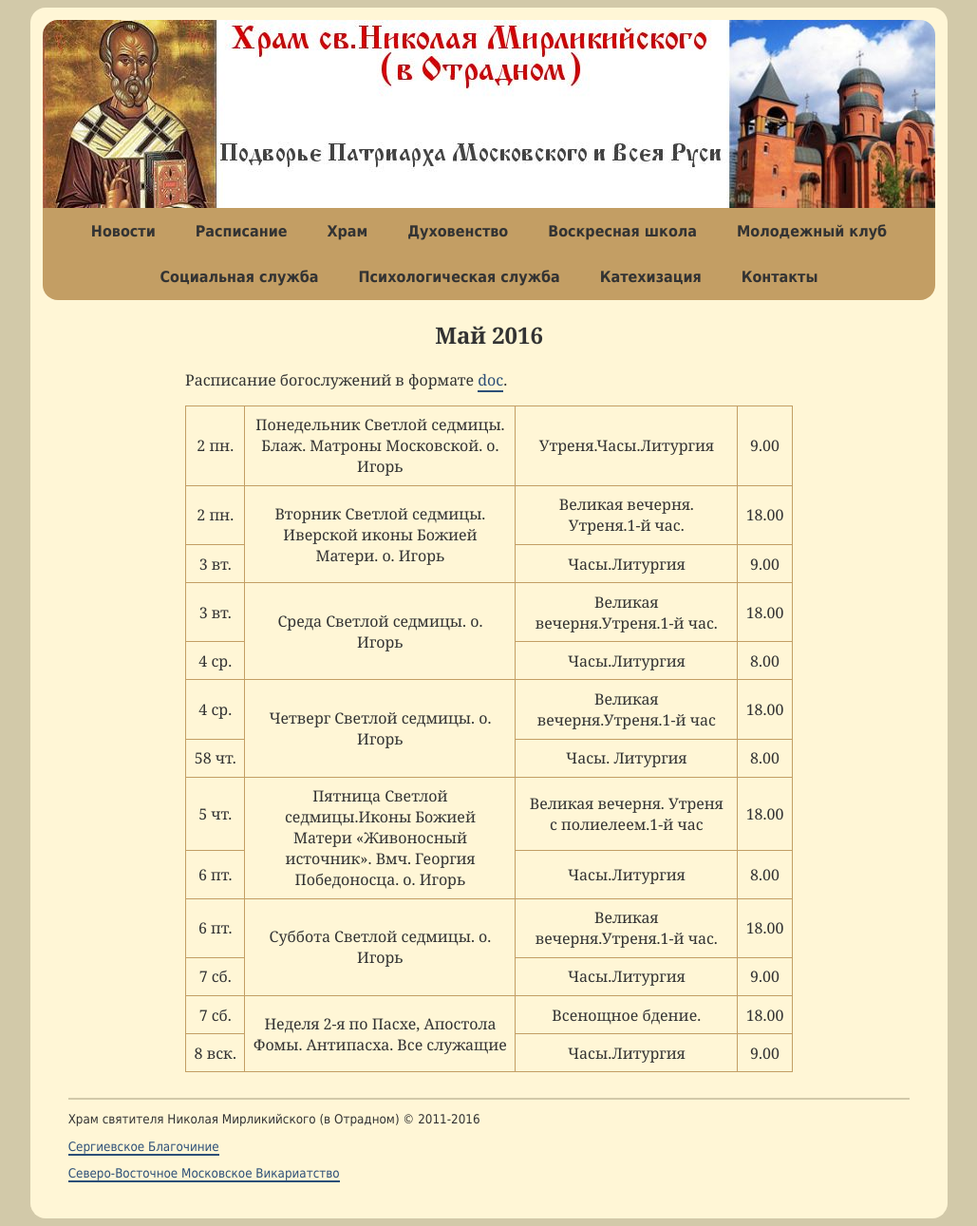
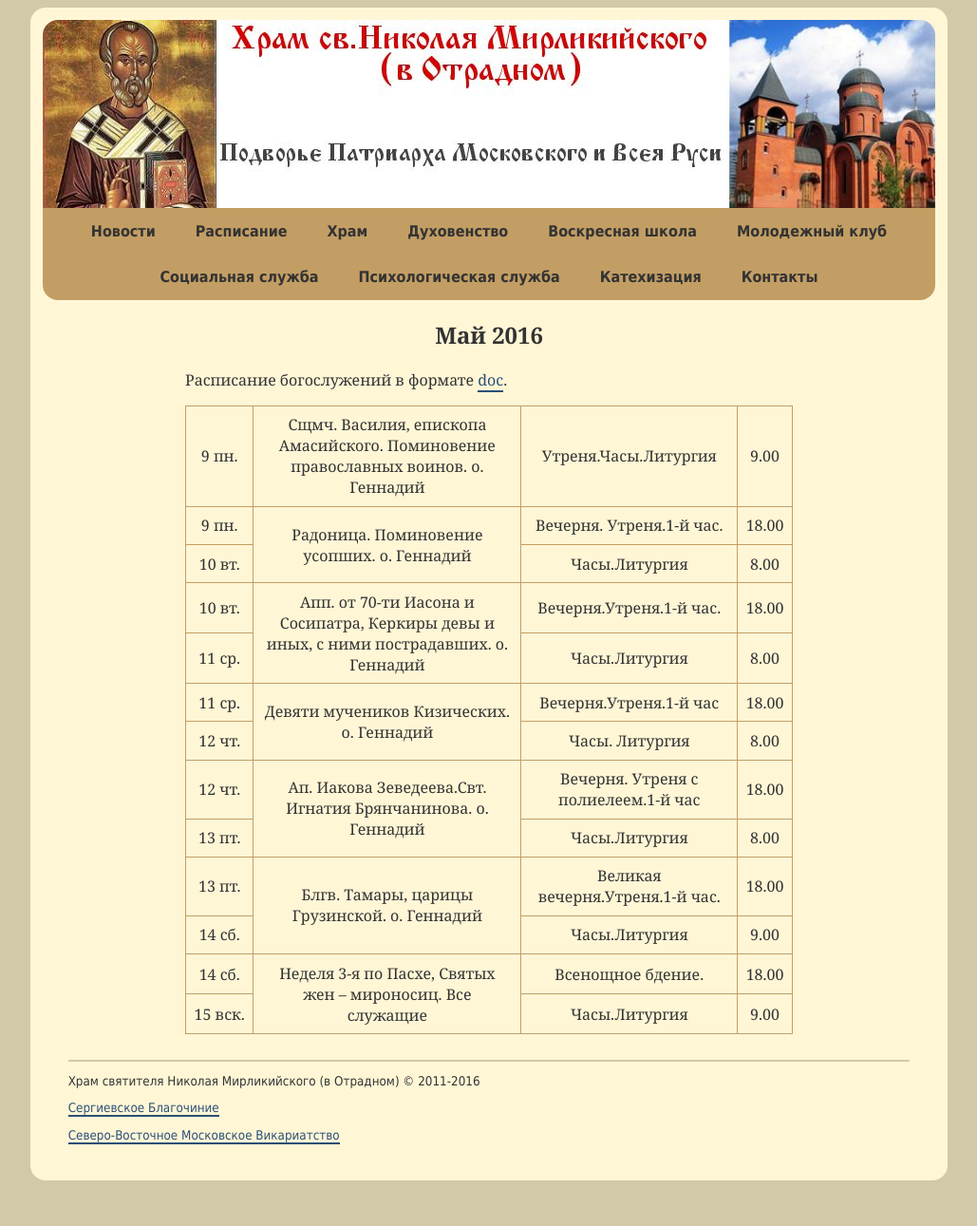
Before and after one commit to hramotradnoe/hramotradnoe.github.io, a Jekyll site: the page built from schedule/index.html, in a window 1280 px wide. Shown: the whole page at 95% size, without its empty margins (125-1154 px from the left). Built offline with Jekyll 4.4.1, drawn with Linux system fonts in a browser that asks for light colours; after the commit the page ends 1251 px from its top, so only the background shows below that.

Commit message:
Update schedule.yml

```diff
--- a/_data/schedule.yml
+++ b/_data/schedule.yml
@@ -1,56 +1,56 @@
 period: Май 2016
 link: "https://docs.google.com/document/d/1NczJDhuGR3n7_D82GvpvFZWMSCdoUYXvF8RaEEH-3HI/edit"
 timetable:
- - description : "Понедельник Светлой седмицы. Блаж.  Матроны Московской. о. Игорь"
+ - description : "Сщмч. Василия, епископа Амасийского. Поминовение православных воинов. о. Геннадий"
    services    :
-      - day   : 2&nbsp;пн.
+      - day   : 9&nbsp;пн.
         time  : '9.00'
         title : "Утреня.Часы.Литургия"
- - description : "Вторник Светлой седмицы. Иверской иконы Божией Матери. о. Игорь"
+ - description : "Радоница. Поминовение усопших. о. Геннадий"
    services    :
-      - day   : 2&nbsp;пн.
+      - day   : 9&nbsp;пн.
         time  : '18.00'
-        title : "Великая вечерня. Утреня.1-й час."
-      - day   : 3&nbsp;вт.
+        title : "Вечерня. Утреня.1-й час."
+      - day   : 10&nbsp;вт.
+        time  : '8.00'
+        title : "Часы.Литургия"
+ - description : "Апп. от 70-ти Иасона и Сосипатра, Керкиры девы и иных, с ними пострадавших. о. Геннадий"
+   services    :
+      - day   : 10&nbsp;вт.
+        time  : '18.00'
+        title : "Вечерня.Утреня.1-й час."
+      - day   : 11&nbsp;ср.
+        time  : '8.00'
+        title : "Часы.Литургия"
+ - description : "Девяти мучеников Кизических. о. Геннадий "
+   services    :
+      - day   : 11&nbsp;ср.
+        time  : '18.00'
+        title : "Вечерня.Утреня.1-й час"
+      - day   : 12&nbsp;чт.
+        time  : '8.00'
+        title : "Часы. Литургия"
+ - description : "Ап. Иакова Зеведеева.Свт. Игнатия Брянчанинова. о. Геннадий"
+   services    :
+      - day   : 12&nbsp;чт.
+        time  : '18.00'
+        title : "Вечерня. Утреня с полиелеем.1-й час"
+      - day   : 13&nbsp;пт.
+        time  : '8.00'
+        title : "Часы.Литургия"
+ - description : "Блгв. Тамары, царицы Грузинской. о. Геннадий"
+   services    :
+      - day   : 13&nbsp;пт.
+        time  : '18.00'
+        title : "Великая вечерня.Утреня.1-й час."
+      - day   : 14&nbsp;сб.
         time  : '9.00'
         title : "Часы.Литургия"
- - description : "Среда Светлой седмицы. о. Игорь"
+ - description : "Неделя 3-я по Пасхе, Святых жен – мироносиц. Все служащие"
    services    :
-      - day   : 3&nbsp;вт.
+      - day   : 14&nbsp;сб.
         time  : '18.00'
-        title : "Великая вечерня.Утреня.1-й час."
-      - day   : 4&nbsp;ср.
-        time  : '8.00'
-        title : "Часы.Литургия"
- - description : "Четверг Светлой седмицы. о. Игорь "
-   services    :
-      - day   : 4&nbsp;ср.
-        time  : '18.00'
-        title : "Великая вечерня.Утреня.1-й час"
-      - day   : 58&nbsp;чт.
-        time  : '8.00'
-        title : "Часы. Литургия"
- - description : "Пятница Светлой седмицы.Иконы Божией Матери «Живоносный источник». Вмч. Георгия Победоносца. о. Игорь"
-   services    :
-      - day   : 5&nbsp;чт.
-        time  : '18.00'
-        title : "Великая вечерня. Утреня с полиелеем.1-й час"
-      - day   : 6&nbsp;пт.
-        time  : '8.00'
-        title : "Часы.Литургия"
- - description : "Суббота Светлой седмицы. о. Игорь"
-   services    :
-      - day   : 6&nbsp;пт.
-        time  : '18.00'
-        title : "Великая вечерня.Утреня.1-й час."
-      - day   : 7&nbsp;сб.
+        title : "Всенощное бдение."
+      - day   : 15&nbsp;вск.
         time  : '9.00'
         title : "Часы.Литургия"
- - description : "Неделя 2-я по Пасхе, Апостола Фомы. Антипасха. Все служащие"
-   services    :
-      - day   : 7&nbsp;сб.
-        time  : '18.00'
-        title : "Всенощное бдение."
-      - day   : 8&nbsp;вск.
-        time  : '9.00'
-        title : "Часы.Литургия"
```
